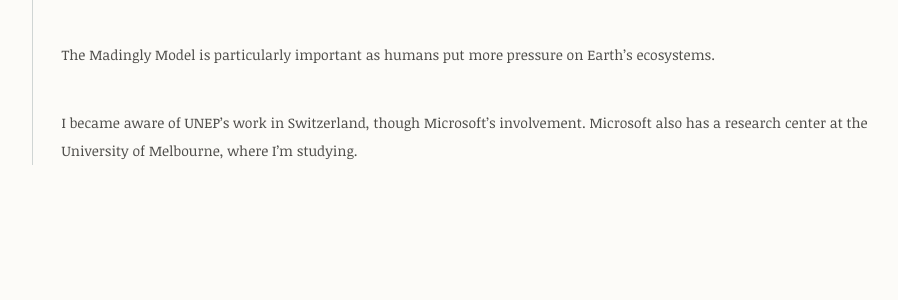
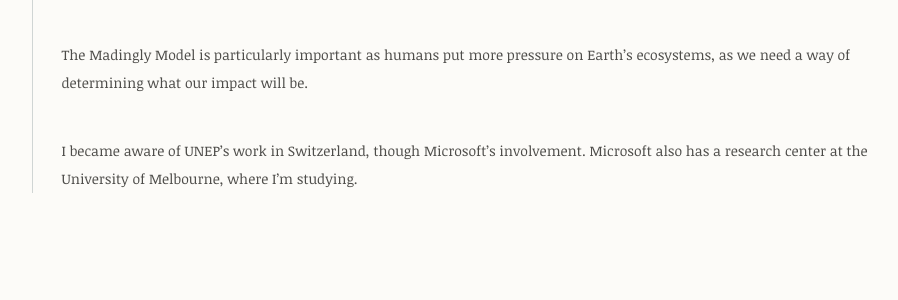
Before and after one commit to jamesmstone/Uno-Zwei-Tros-Quatter, a Jekyll site: the page built from _posts/2016-04-03-International.md, in a window 1280 px wide and 900 px high, scrolled down 1752 px, cut to the strip 267-568 px from the top of the window. Shown: the whole strip, without its empty margins (346-1244 px from the left). Built offline with Jekyll 4.4.1, drawn with Linux system fonts in a browser that asks for light colours.

Commit message:
Change post

```diff
--- a/_posts/2016-04-03-International.md
+++ b/_posts/2016-04-03-International.md
@@ -15,11 +15,9 @@ The European headquarters of the United Nations Environment Programme (UNEP) is
 My specific disciplinary skills are in software development, these skills are extremely valuable to an organisation that collects processes and interprets such huge volumes of data.
 There are many areas of focus within UNEP, including climate change, disasters and conflicts, eco-system management and environmental governance. An example of where these skills are already being used is "[The Madingley Model](http://www.madingleymodel.org/)", which is a partnership between UNEP and Microsoft to develop a general ecosystem model, a model that simulates all life on Earth. [www.madingleymodel.org](http://www.madingleymodel.org/)
 <iframe width="560" height="315" src="https://www.youtube.com/embed/YDKrXmcGoSo" frameborder="0" allowfullscreen></iframe>
-The Madingly Model is particularly important as humans put more pressure on Earth's ecosystems.
+The Madingly Model is particularly important as humans put more pressure on Earth's ecosystems, as we need a way of determining what our impact will be.
 
 I became aware of UNEP's work in Switzerland, though Microsoft's involvement. Microsoft also has a research center at the University of Melbourne, where I'm studying.
-
-
 
 
 <!--
```
